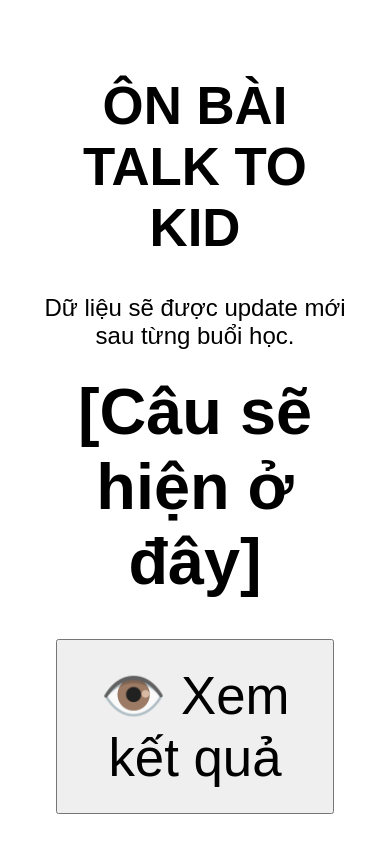
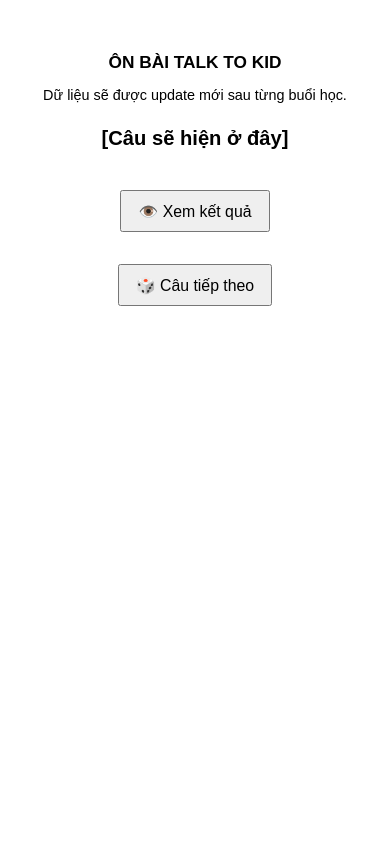
Before and after one commit to quynh-ntxq/Uspeak_Talk-to-kid_on-bai, a plain HTML site: page index.html in a window 390 px wide. Shown: the top 843 px of the page. Drawn offline with Linux system fonts and the light colour scheme; no server answers.

Commit message:
Add files via upload

```diff
--- a/index.html
+++ b/index.html
@@ -11,47 +11,46 @@
       font-family: sans-serif;
       text-align: center;
       padding: 2rem;
-      font-size: 130%;
+      font-size: 100%;
     }
     h1 {
-      font-size: 180%;
+      font-size: 150%;
     }
     #question {
-      font-size: 220%;
+      font-size: 180%;
       font-weight: bold;
       margin: 1.5rem 0;
       color: #000;
     }
     #answer {
-      font-size: 180%;
+      font-size: 140%;
       margin: 1.5rem 0;
       color: #007b00;
       display: none;
     }
     button {
-      padding: 1rem 2rem;
-      font-size: 180%;
+      padding: 0.8rem 1.5rem;
+      font-size: 130%;
       cursor: pointer;
       margin: 1rem;
     }
 
-    /* Responsive cho điện thoại */
     @media (max-width: 768px) {
       body {
-        font-size: 150%;
+        font-size: 90%;
       }
       h1 {
-        font-size: 220%;
+        font-size: 120%;
       }
       #question {
-        font-size: 270%;
+        font-size: 140%;
       }
       #answer {
-        font-size: 220%;
+        font-size: 120%;
       }
       button {
-        font-size: 220%;
-        padding: 1.5rem 2.5rem;
+        font-size: 110%;
+        padding: 0.6rem 1rem;
       }
     }
   </style>
```
